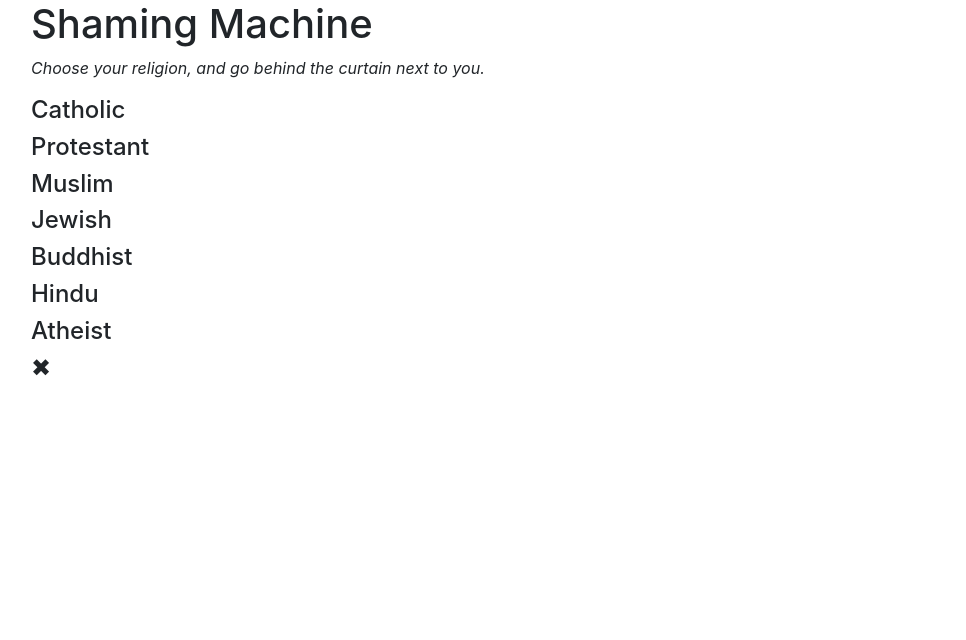
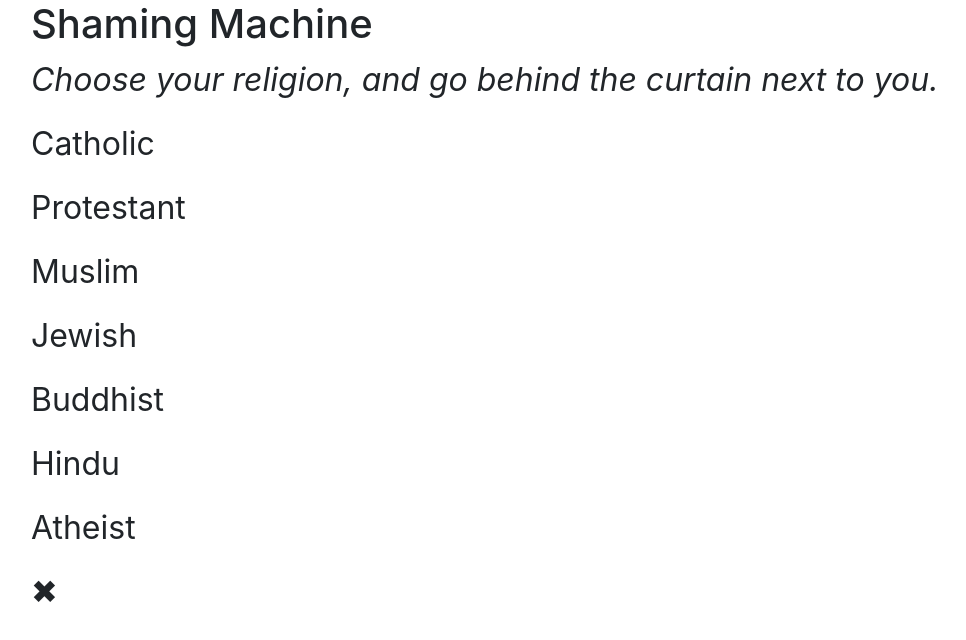
Before and after one commit to szemate/szemate.github.io, a plain HTML site: page shaming-machine/index.html in a window 1280 px wide. Shown: the whole page, without its empty margins (39-1005 px from the left). Drawn offline with nearby package versions, Linux system fonts and the light colour scheme.

Commit message:
Make fonts extra large

```diff
--- a/shaming-machine/index.html
+++ b/shaming-machine/index.html
@@ -12,6 +12,9 @@
       a {
         color: inherit;
       }
+      p {
+        font-size: xx-large;
+      }
     </style>
   </head>
   <body>
@@ -23,28 +26,28 @@
         <p><em>Choose your religion, and go behind the curtain next to you.</em></p>
       </div>
       <div class="row">
-        <h4><a href="#" class="religion" id="catholic">Catholic</a></h4>
+        <p><a href="#" class="religion" id="catholic">Catholic</a></p>
       </div>
       <div class="row">
-        <h4><a href="#" class="religion" id="protestant">Protestant</a></h4>
+        <p><a href="#" class="religion" id="protestant">Protestant</a></p>
       </div>
       <div class="row">
-        <h4><a href="#" class="religion" id="muslim">Muslim</a></h4>
+        <p><a href="#" class="religion" id="muslim">Muslim</a></p>
       </div>
       <div class="row">
-        <h4><a href="#" class="religion" id="jewish">Jewish</a></h4>
+        <p><a href="#" class="religion" id="jewish">Jewish</a></p>
       </div>
       <div class="row">
-        <h4><a href="#" class="religion" id="buddhist">Buddhist</a></h4>
+        <p><a href="#" class="religion" id="buddhist">Buddhist</a></p>
       </div>
       <div class="row">
-        <h4><a href="#" class="religion" id="hindu">Hindu</a></h4>
+        <p><a href="#" class="religion" id="hindu">Hindu</a></p>
       </div>
       <div class="row">
-        <h4><a href="#" class="religion" id="atheist">Atheist</a></h4>
+        <p><a href="#" class="religion" id="atheist">Atheist</a></p>
       </div>
       <div class="row">
-        <h4><a href="#" id="stop">✖︎</a></h4>
+        <p><a href="#" id="stop">✖︎</a></p>
       </div>
     </div>
     <script
```
